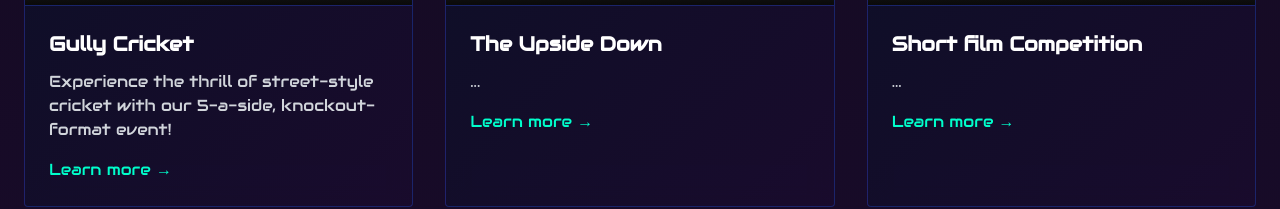
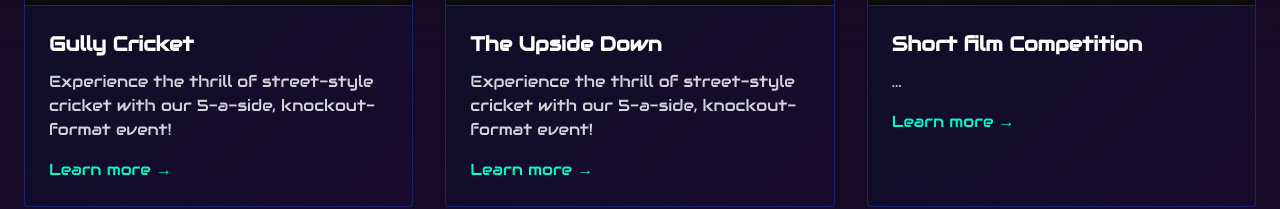
Before and after one commit to Shiv-Gaur/accollade, a React (Vite) app: page /events in a window 1280 px wide. Shown: the part 2139-2348 px from the top of the page. Built offline with nearby package versions, Linux system fonts and the light colour scheme; grey boxes are pictures that could not be loaded.

Commit message:
Update EventsPage.jsx
Changes in the description of Upside down event

```diff
--- a/src/pages/EventsPage.jsx
+++ b/src/pages/EventsPage.jsx
@@ -156,8 +156,8 @@ function EventsPage() {
       title: "The Upside Down",
       category: "Ground Events",
       image: "/assets/grnd.png",
-      description: "...",
-      fullDescription: "...",
+      description: "Experience the thrill of street-style cricket with our 5-a-side, knockout-format event!",
+      fullDescription: "Experience the thrill of street-style cricket with our 5-a-side, knockout-format event! With quick 4-over matches (5 in the final), quirky rules like “one tip one hand is out,” and fun twists on boundaries and scoring, Gully Cricket is all about energy, excitement, and community spirit. All equipment provided—just bring your game!",
       details: [],
       registrationLink: "https://docs.google.com/forms/d/e/1FAIpQLScw3v3cjljFw1FAXnamNeFtzNNh_UmH2zqXX_PbX-7rN9QXSA/viewform",
       pdfLink: "/assets/Treasure Hunt.pdf"
```
